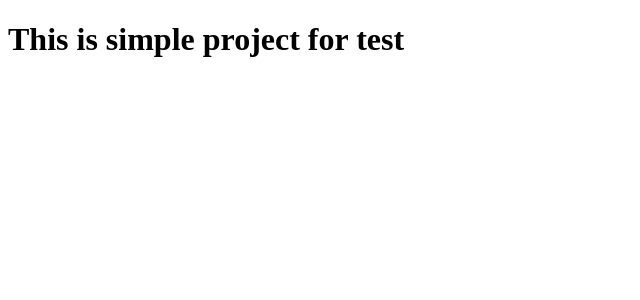
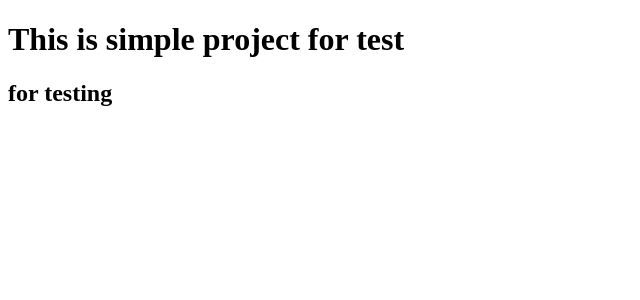
Before and after one commit to gauravkr7/DemoForTest, an Angular app: page / in a window 1280 px wide. Shown: the top 300 px of the page, without its empty margins (0-640 px from the left). Built offline with nearby package versions, Linux system fonts and the light colour scheme.

Commit message:
change in app component html

```diff
--- a/src/app/app.component.html
+++ b/src/app/app.component.html
@@ -1 +1,2 @@
 <h1>This is simple project for test</h1>
+<h2>for testing</h2>
```
